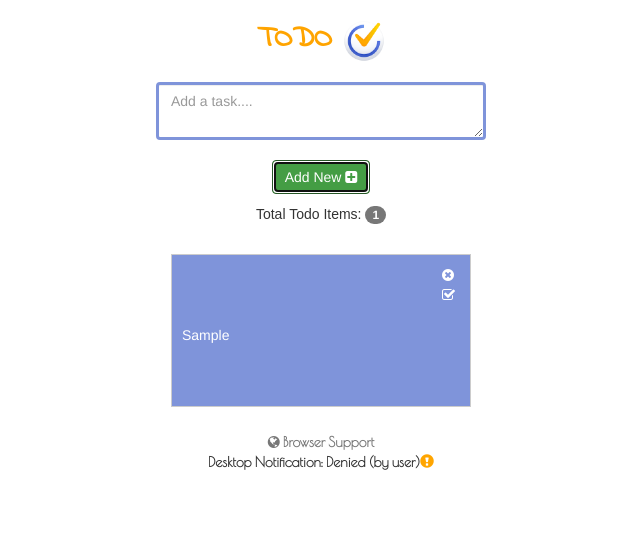
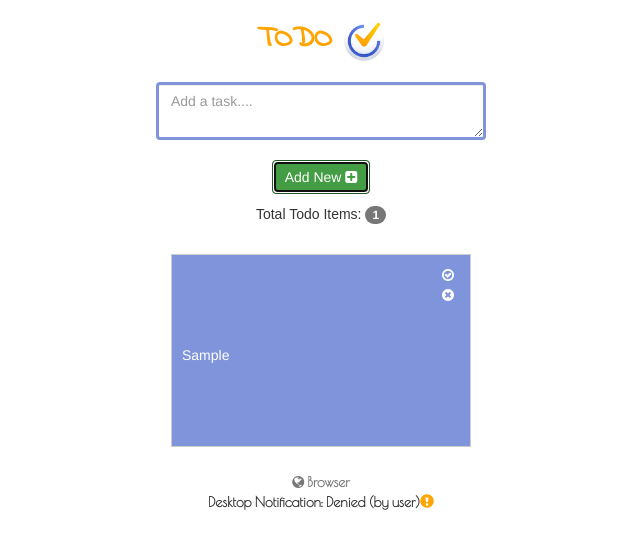
Before and after one commit to dileepe-projects/dileepe-projects.github.io, a plain HTML site: page index.html in a window 1280 px wide. Both pictures are taken after typing "Sample" into the empty fields and a click on the button "Add New". Shown: the whole page, without its empty margins (319-959 px from the left). Drawn offline with nearby package versions, Linux system fonts and the light colour scheme; a web font is replaced by a local one.

Commit message:
Add files via upload

```diff
--- a/index.html
+++ b/index.html
@@ -18,37 +18,41 @@
         <!-- font-awesome css -->
         <link rel="stylesheet" href="https://cdnjs.cloudflare.com/ajax/libs/font-awesome/4.6.3/css/font-awesome.css"/>
 
-
         <!-- Custom CSS -->
         <link rel="stylesheet" href="./css/custom.css"/>
 
+        <!-- Angular JS -->
+        <script src="https://ajax.googleapis.com/ajax/libs/angularjs/1.4.8/angular.min.js"></script>
 
+        <!--custom js releated to this APP -->
+        <script src="./js/todo-controller.js"></script>
 
-        <!-- HTML5 Shim and Respond.js IE8 support of HTML5 elements and media queries -->
+        <!-- JQUERY (i know this will not go well with angular but need it for bootstrap ) -->
+        <script src="https://ajax.googleapis.com/ajax/libs/jquery/1.12.4/jquery.min.js"></script>
+
+        <!--bootstrap js for certain functionalites (modals etc) to work -->
+        <script src="https://maxcdn.bootstrapcdn.com/bootstrap/3.3.7/js/bootstrap.min.js"></script>
+
+         <!-- HTML5 Shim and Respond.js IE8 support of HTML5 elements and media queries -->
         <!-- WARNING: Respond.js doesn't work if you view the page via file:// -->
         <!--[if lt IE 9]>
             <script src="https://oss.maxcdn.com/libs/html5shiv/3.7.0/html5shiv.js"></script>
             <script src="https://oss.maxcdn.com/libs/respond.js/1.4.2/respond.min.js"></script>
         <![endif]-->
 
-        <script src="https://ajax.googleapis.com/ajax/libs/angularjs/1.4.8/angular.min.js"></script>
-        <script src="./js/todo-controller.js"></script>
-
-        <script src="https://ajax.googleapis.com/ajax/libs/jquery/1.12.4/jquery.min.js"></script>
-        <script src="https://maxcdn.bootstrapcdn.com/bootstrap/3.3.7/js/bootstrap.min.js"></script>
 </head>
 
 <body ng-app="todoapp" ng-controller="todoController">
+
 <div class = "container">
 <h1>TODO <img src="./images/todo.png" height="42" width="42"></h1>
 
 <form>
+    <!-- can use input as well -->
     <!--<input class="form-control todoinput" type="text" ng-model="todoInput" placeholder="Add a task...."> <br/> -->
     <textarea type="text" placeholder = "Add a task...." class="form-control todoinput" ng-model = "todoInput"></textarea> <br/>
     <p class = "text-center">
     <button ng-click="todoAdd()" class = "btn btn-success">Add New <i class="fa fa-plus-square" aria-hidden="true"></i></button>
-
-    <!--<button class = "btn btn-danger" ng-click="remove()">Remove Selected</button>-->
     </p>
     <p class = "text-center">
     <span class = "todoCount">Total Todo Items:  </span><span class="badge" ng-bind = "todoList.length"></span>
@@ -61,18 +65,21 @@
 <div class = "container todolist">
         <div ng-repeat="x in todoList" class="todotext">
              <div class = "todoOptions">
-                <i ng-hide = "!notificationsAvailable"  class="fa fa-clock-o addReminder {{x.todoReminded}}"  aria-hidden="true" data-toggle="modal" data-target="#reminderModal" ng-click="passReminder($index)"></i> <i class="fa fa-times-circle removeTask" aria-hidden="true" ng-click="removetask($index)"></i><i class="fa fa-check-square-o markcomplete {{x.todoCompleted}}" aria-hidden="true" ng-click="completetask($index)"></i>
+                <i ng-hide = "!notificationsAvailable"  class="fa fa-clock-o addReminder {{x.todoReminded}}"  aria-hidden="true" data-toggle="modal" data-target="#reminderModal" ng-click="passReminder($index)" data-toggle="tooltip" title="Set Reminder"></i> <i class="fa fa-check-circle-o markcomplete {{x.todoCompleted}}" aria-hidden="true" ng-click="completetask($index)" data-toggle="tooltip" title="Mark as complete/Incomplete"></i> <i class="fa fa-times-circle removeTask" aria-hidden="true" ng-click="removetask($index)" data-toggle="tooltip" title="Remove Item"></i>
               </div>
-             <span ng-bind="x.todoText" reminder = "{{x.todoReminder}}" todoCompleted="{{x.todoCompleted}}"></span><br/>
+             <span id ="todocompleted-{{x.todoCompleted}}">
+                <span ng-bind="x.todoText" reminder = "{{x.todoReminder}}" style="color:white;"></span><br/>
+            </span>
              <span ng-hide = "!notificationsAvailable" class="label label-warning {{x.todoReminded}}">Remind me at: {{x.todoReminder}}</span><br/>
         </div>
 
 </div>
 <br/>
   <p class = "text-center browserOptions">
-  <span class = "text-muted"><b><i class="fa fa-globe" aria-hidden="true"></i> Browser Support<br/></b></span>
+  <span class = "text-muted"><b><i class="fa fa-globe" aria-hidden="true"></i> Browser<br/></b></span>
   Desktop Notification: <span ng-bind = "desktopNotification"></span><span class="{{iconClass}}"></span>
-  <!--IndexedDB: <span class="glyphicon glyphicon-ok"></span>  -->
+  <!--planning to use storage API in near future -->
+  <!--IndexedDB: <span class="glyphicon glyphicon-ok"></span> -->
   </p>
 </div>
 
```
